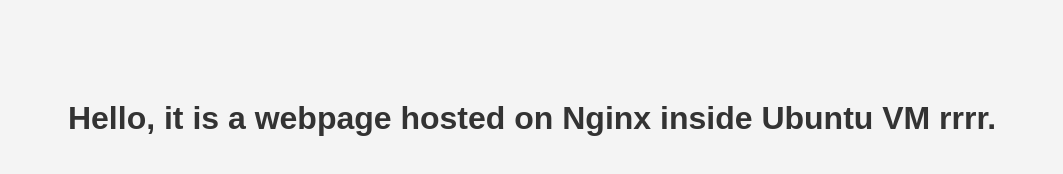
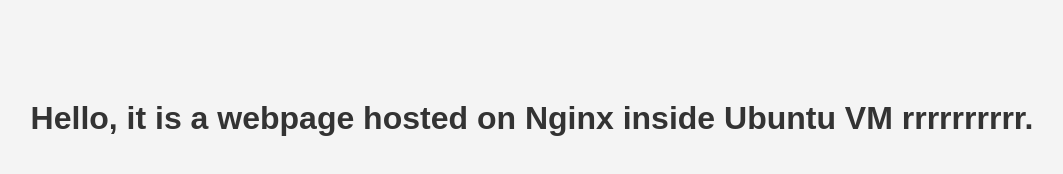
Before and after one commit to AKTECHLEARN/MYNEW, a plain HTML site: page index.html in a window 1280 px wide. Shown: the whole page, without its empty margins (108-1171 px from the left). Drawn offline with Linux system fonts and the light colour scheme.

Commit message:
Update index.html

```diff
--- a/index.html
+++ b/index.html
@@ -16,6 +16,6 @@
     </style>
 </head>
 <body>
-    <h1>Hello, it is a webpage hosted on Nginx inside Ubuntu VM rrrr.</h1>
+    <h1>Hello, it is a webpage hosted on Nginx inside Ubuntu VM rrrrrrrrrr.</h1>
 </body>
 </html>
```
